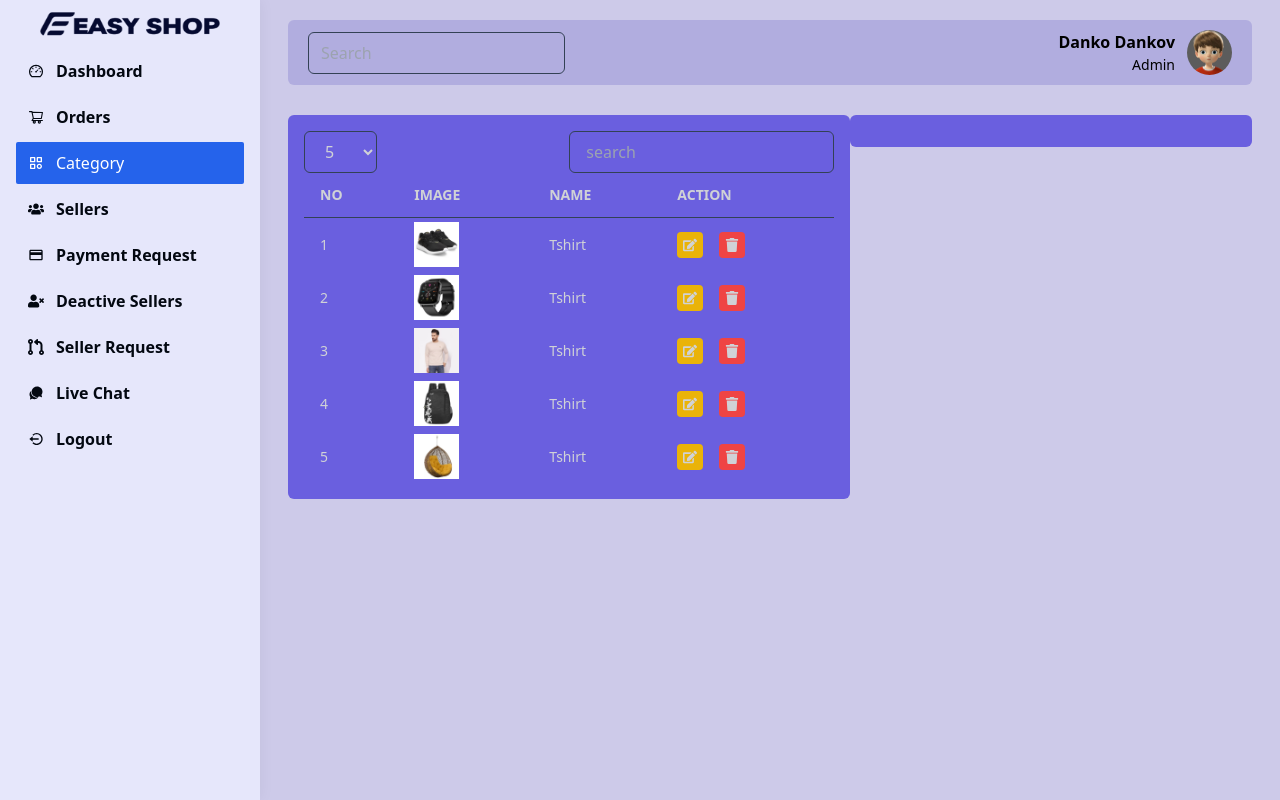
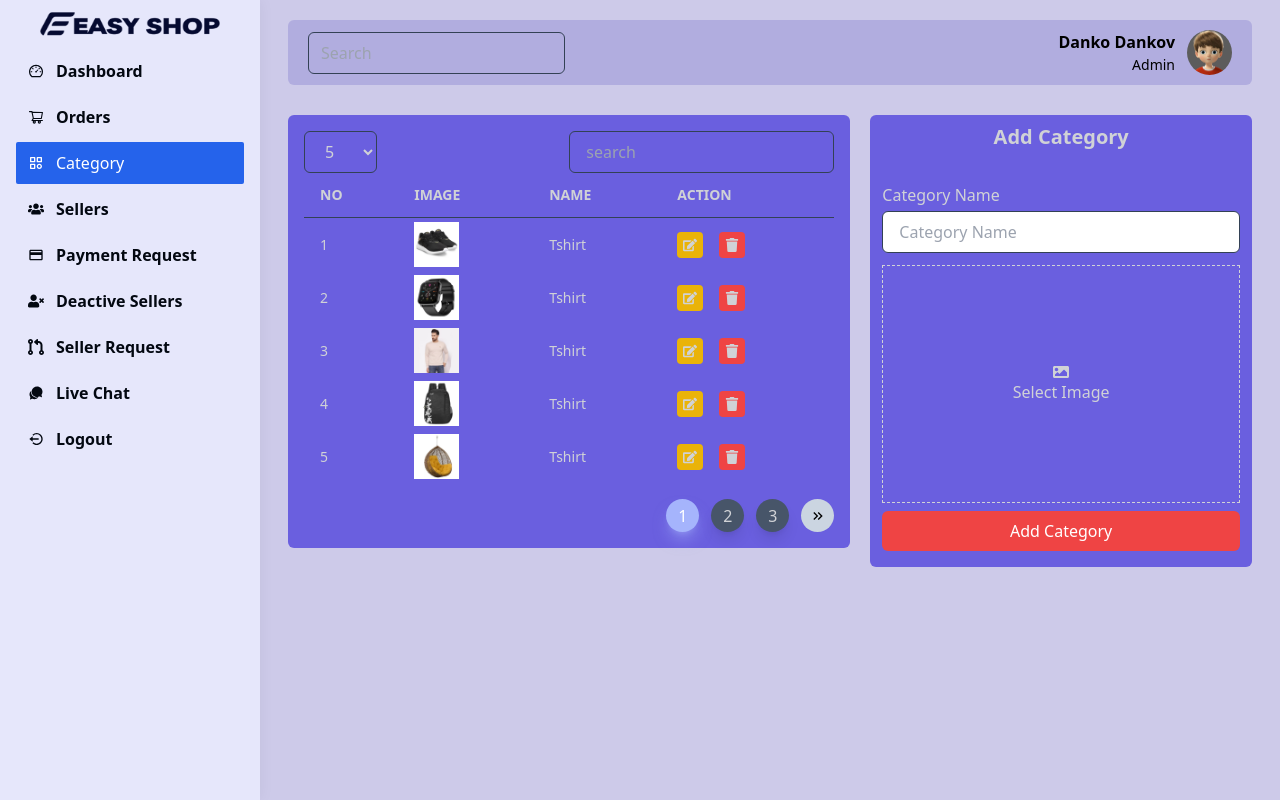
Before and after one commit to DDankov/online-shop, a React (Create React App) app: page /admin/dashboard/category in a window 1280 px wide. Built offline with nearby package versions, Linux system fonts and the light colour scheme.

Commit message:
category done

```diff
--- a/src/views/admin/Category.jsx
+++ b/src/views/admin/Category.jsx
@@ -1,80 +1,183 @@
-import React, { useState } from 'react';
-import { Link } from 'react-router-dom';
-import Pagination from '../Pagination';
-import { FaE } from 'react-icons/fa6';
-import { FaEdit, FaTrash } from 'react-icons/fa';
+import React, { useState } from "react";
+import { Link } from "react-router-dom";
+import Pagination from "../Pagination";
+import { FaE } from "react-icons/fa6";
+import { FaEdit, FaTrash } from "react-icons/fa";
+import { FaImage } from "react-icons/fa";
+import { IoMdCloseCircle } from "react-icons/io";
+
 
 const Category = () => {
-
-    const [pеrPage, setPеrPage] = useState(5)
-
+  const [currentPage, setCurrentPage] = useState(1);
+  const [searchValue, setSearchValue] = useState("");
+  const [perPage, setPerPage] = useState(5);
+  const [show, setShow] = useState(false);
 
   return (
-        <div className='px-2 lg:px-7 pt-5'>
-            <div className='flex flex-wrap w-full'>
-                <div className='w-full lg:w-7/12'>
-                <div className='w-full p-4 bg-[#6a5fdf] rounded-md'>
-
-                <div className='flex justify-between items-center'>
-                    <select onChange={(e) => setPеrPage(parseInt(e.target.value))} className='px-4 py-2 focus:border-indigo-500 outline-none bg-[#6a5fdf] border border-slate-700 rounded-md text-[#d0d2d6]'>
+    <div className="px-2 lg:px-7 pt-5">
+        <div className="flex lg:hidden justify-between items-center mb-5 p-4 bg-[#6a5fdf] rounded-md">
+           <h1 className='text-[#d0d2d6] font-semibold text-lg'>Category</h1>
+            <button onClick={() => setShow(true)} className='bg-red-500 shadow-lg hover:shadow-red-500/40 px-4 py-2 cursor-pointer text-white rounded-sm text-sm'>Add</button>
+        </div>
+      <div className="flex lg:hidden justify-between items-center mb-5 p-4 bg-[#6a5fdf] rounded-md">
+        <h1 className="text-[#d0d2d6] font-semibold text-lg">Category</h1>
+        <button
+          onClick={() => setShow(true)}
+          className="bg-red-500 shadow-lg hover:shadow-red-500/40 px-4 py-2 cursor-pointer text-white rounded-sm text-sm"
+        >
+          Add
+        </button>
+      </div>
+      <div className="flex flex-wrap w-full">
+        <div className="w-full lg:w-7/12">
+          <div className="w-full p-4 bg-[#6a5fdf] rounded-md">
+            <div className="flex justify-between items-center">
+              <select
+                onChange={(e) => setPerPage(parseInt(e.target.value))}
+                className="px-4 py-2 focus:border-indigo-500 outline-none bg-[#6a5fdf] border border-slate-700 rounded-md text-[#d0d2d6]"
+              >
                 <option value="5">5</option>
                 <option value="10">10</option>
                 <option value="20">20</option>
               </select>
-                    <input className='px-4 py-2 focus:border-indigo-500 outline-none bg-[#6a5fdf] border border-slate-700 rounded-md text-[#d0d2d6]' type="text" placeholder='search' />
+              <input
+                className="px-4 py-2 focus:border-indigo-500 outline-none bg-[#6a5fdf] border border-slate-700 rounded-md text-[#d0d2d6]"
+                type="text"
+                placeholder="search"
+              />
             </div>
 
-   <div className='relative overflow-x-auto'>
-    <table className='w-full text-sm text-left text-[#d0d2d6]'>
-        <thead className='text-sm text-[#d0d2d6] uppercase border-b border-slate-700'>
+            <div className="relative overflow-x-auto">
+              <table className="w-full text-sm text-left text-[#d0d2d6]">
+                <thead className="text-sm text-[#d0d2d6] uppercase border-b border-slate-700">
                   <tr>
-            <th scope='col' className='py-3 px-4'>No</th>
-            <th scope='col' className='py-3 px-4'>Image</th>
-            <th scope='col' className='py-3 px-4'>Name</th>
-            <th scope='col' className='py-3 px-4'>Action</th>
+                    <th scope="col" className="py-3 px-4">
+                      No
+                    </th>
+                    <th scope="col" className="py-3 px-4">
+                      Image
+                    </th>
+                    <th scope="col" className="py-3 px-4">
+                      Name
+                    </th>
+                    <th scope="col" className="py-3 px-4">
+                      Action
+                    </th>
                   </tr>
                 </thead>
 
                 <tbody>
-            {
-                [1,2,3,4,5].map((d, i) => <tr key={i}>
- <td scope='row' className='py-1 px-4 font-medium whitespace-nowrap'>{d}</td>
-                <td scope='row' className='py-1 px-4 font-medium whitespace-nowrap'>
-                    <img className='w-[45px] h-[45px]' src={`http://localhost:3000/images/category/${d}.jpg`} alt="" />
+                  {[1, 2, 3, 4, 5].map((d, i) => (
+                    <tr key={i}>
+                      <td
+                        scope="row"
+                        className="py-1 px-4 font-medium whitespace-nowrap"
+                      >
+                        {d}
                       </td>
-                <td scope='row' className='py-1 px-4 font-medium whitespace-nowrap'>Tshirt</td>
+                      <td
+                        scope="row"
+                        className="py-1 px-4 font-medium whitespace-nowrap"
+                      >
+                        <img
+                          className="w-[45px] h-[45px]"
+                          src={`http://localhost:3000/images/category/${d}.jpg`}
+                          alt=""
+                        />
+                      </td>
+                      <td
+                        scope="row"
+                        className="py-1 px-4 font-medium whitespace-nowrap"
+                      >
+                        Tshirt
+                      </td>
 
-                <td scope='row' className='py-1 px-4 font-medium whitespace-nowrap'>
-                    <div className='flex justify-start items-center gap-4'>
-                    <Link className='p-[6px] bg-yellow-500 rounded hover:shadow-lg hover:shadow-yellow-500/50'> <FaEdit/> </Link>
-                    <Link className='p-[6px] bg-red-500 rounded hover:shadow-lg hover:shadow-red-500/50'> <FaTrash/> </Link>
+                      <td
+                        scope="row"
+                        className="py-1 px-4 font-medium whitespace-nowrap"
+                      >
+                        <div className="flex justify-start items-center gap-4">
+                          <Link className="p-[6px] bg-yellow-500 rounded hover:shadow-lg hover:shadow-yellow-500/50">
+                            {" "}
+                            <FaEdit />{" "}
+                          </Link>
+                          <Link className="p-[6px] bg-red-500 rounded hover:shadow-lg hover:shadow-red-500/50">
+                            {" "}
+                            <FaTrash />{" "}
+                          </Link>
+                        </div>
+                      </td>
+                    </tr>
+                  ))}
+                </tbody>
+              </table>
             </div>
 
-                    </td>
-            </tr> )
-            }
-
-
-        </tbody>
-
-    </table>
-
+            <div className="w-full flex justify-end mt-4 bottom-4 right-4">
+              <Pagination
+                pageNumber={currentPage}
+                setPageNumber={setCurrentPage}
+                totalItem={50}
+                parPage={perPage}
+                showItem={3}
+              />
+            </div>
+          </div>
         </div>
 
+        <div
+          className={`w-[320px] lg:w-5/12 translate-x-100 lg:relative lg:right-0 fixed ${show ? "right-0" : "-right-[340px]"} z-[9999] top-0 transition-all duration-500 `}
+        >
+          <div className="w-full pl-5">
+            <div className="bg-[#6a5fdf] h-screen lg:h-auto px-3 py-2 lg:rounded-md text-[#d0d2d6]">
+              <div className="flex justify-between items-center mb-4">
+                <h1 className="text-[#d0d2d6] font-semibold text-xl mb-4 w-full text-center ">
+                  Add Category
+                </h1>
 
+                <div onClick={() => setShow(false)} className="block lg:hidden">
+                  <IoMdCloseCircle />
+                </div>
+              </div>
+              <form>
+                <div className="flex flex-col w-full gap-1 mb-3">
+                  <label htmlFor="name"> Category Name</label>
+                  <input
+                    className="px-4 py-2 focus:border-indigo-500 outline-none bg-[#ffffff] border border-slate-700 rounded-md text-[#000000]"
+                    type="text"
+                    id="name"
+                    name="category_name"
+                    placeholder="Category Name"
+                  />
                 </div>
 
+                <div>
+                  <label
+                    className="flex justify-center items-center flex-col h-[238px] cursor-pointer border border-dashed hover:border-red-500 w-full border-[#d0d2d6]"
+                    htmlFor="image"
+                  >
+                    <span>
+                      <FaImage />{" "}
+                    </span>
+                    <span>Select Image</span>
+                  </label>
+                  <input
+                    className="hidden"
+                    type="file"
+                    name="image"
+                    id="image"
+                  />
+                  <div>
+                    <button className="bg-red-500 w-full hover:shadow-red-500/40 hover:shadow-md text-white rounded-md px-7 py-2 my-2">
+                      Add Category
+                    </button>
                   </div>
-
-                <div className='w-full lg:w-5/12'>
-                <div className='w-full p-4 bg-[#6a5fdf] rounded-md'>
-
                 </div>
-
+              </form>
             </div>
-
           </div>
-
+        </div>
+      </div>
     </div>
   );
 };
```
Lines whose indentation alone changed are shown as unchanged.
